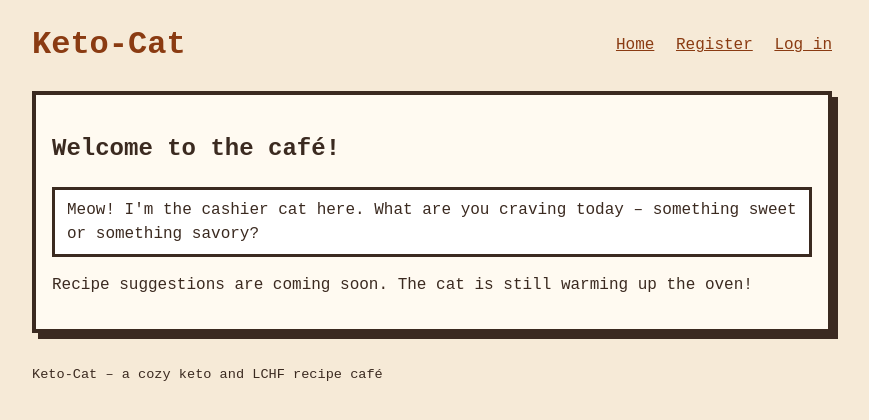
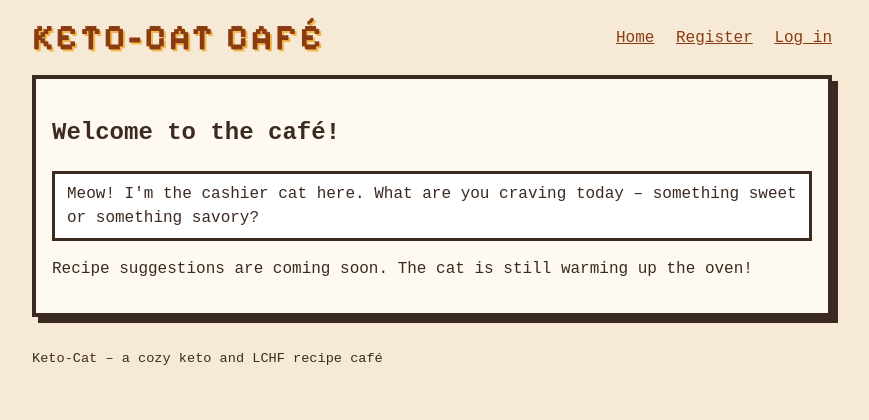
Before and after one commit to inga-divra/keto-cat, a Flask app: page / in a window 1280 px wide. Shown: the top 420 px of the page, without its empty margins (208-1077 px from the left). Run offline with Flask 3, Linux system fonts and the light colour scheme.

Commit message:
style: add pixel font logo to header

```diff
--- a/static/main.css
+++ b/static/main.css
@@ -27,6 +27,16 @@ a {
 
 h1 a {
   text-decoration: none;
+}
+
+.logo {
+  font-family: "Pixelify Sans", "Courier New", monospace;
+  font-weight: 700;
+  font-size: clamp(1.5rem, 6vw, 2.25rem);
+  letter-spacing: 0.08em;
+  line-height: 1.2;
+  margin: 16px 0;
+  text-shadow: 2px 2px 0 #f2b84b;
 }
 
 nav a {
--- a/templates/layout.html
+++ b/templates/layout.html
@@ -5,12 +5,15 @@
   <meta charset="utf-8">
   <meta name="viewport" content="width=device-width, initial-scale=1">
   <title>Keto-Cat – {% block title %}{% endblock %}</title>
+  <link rel="preconnect" href="https://fonts.googleapis.com">
+  <link rel="preconnect" href="https://fonts.gstatic.com" crossorigin>
+  <link rel="stylesheet" href="https://fonts.googleapis.com/css2?family=Pixelify+Sans:wght@700&display=swap">
   <link rel="stylesheet" href="/static/main.css">
 </head>
 
 <body>
   <header>
-    <h1><a href="/">Keto-Cat</a></h1>
+    <h1 class="logo"><a href="/">KETO-CAT CAFÉ</a></h1>
     <nav>
       <a href="/">Home</a>
       {% if session.user_id %}
```
